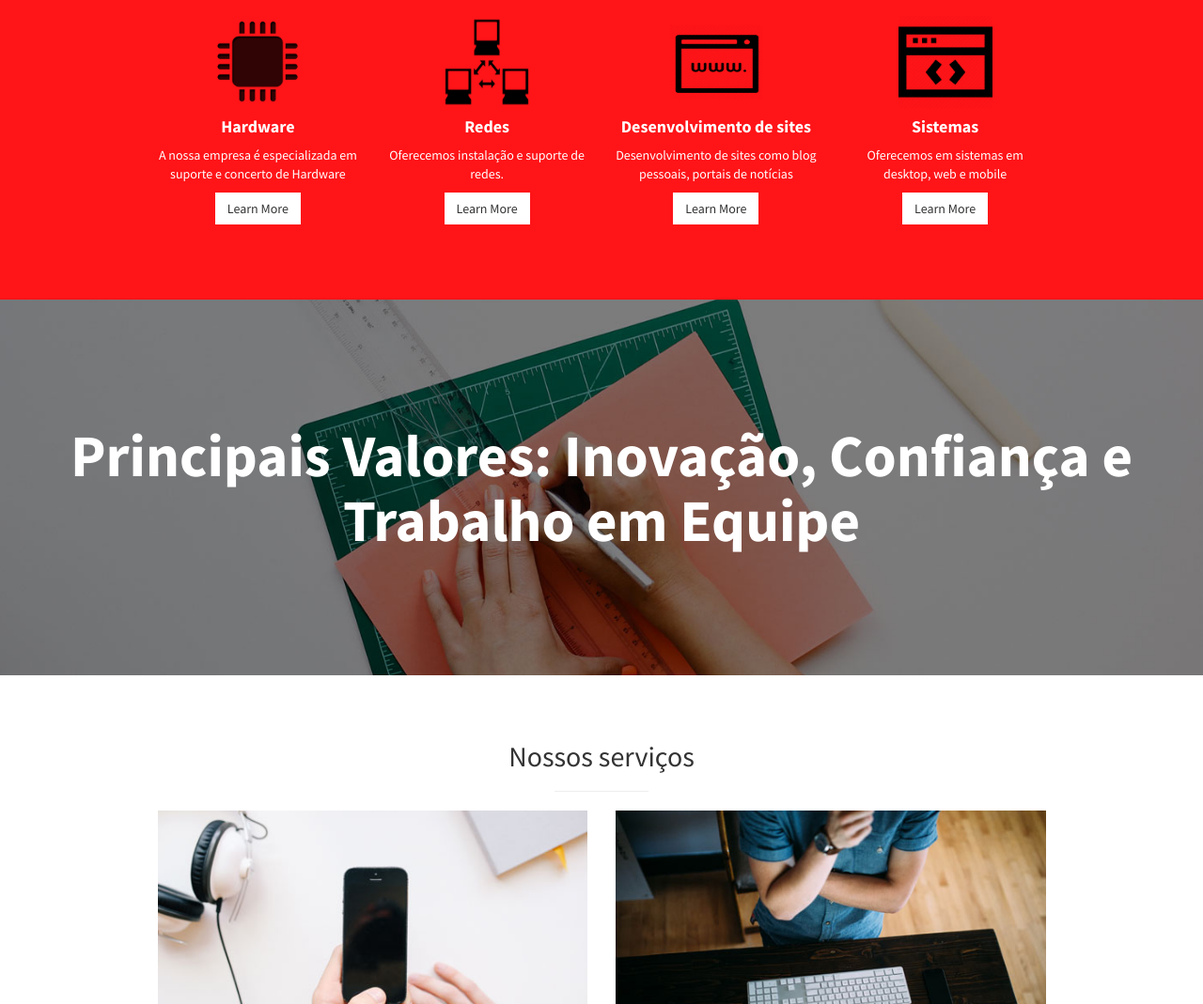
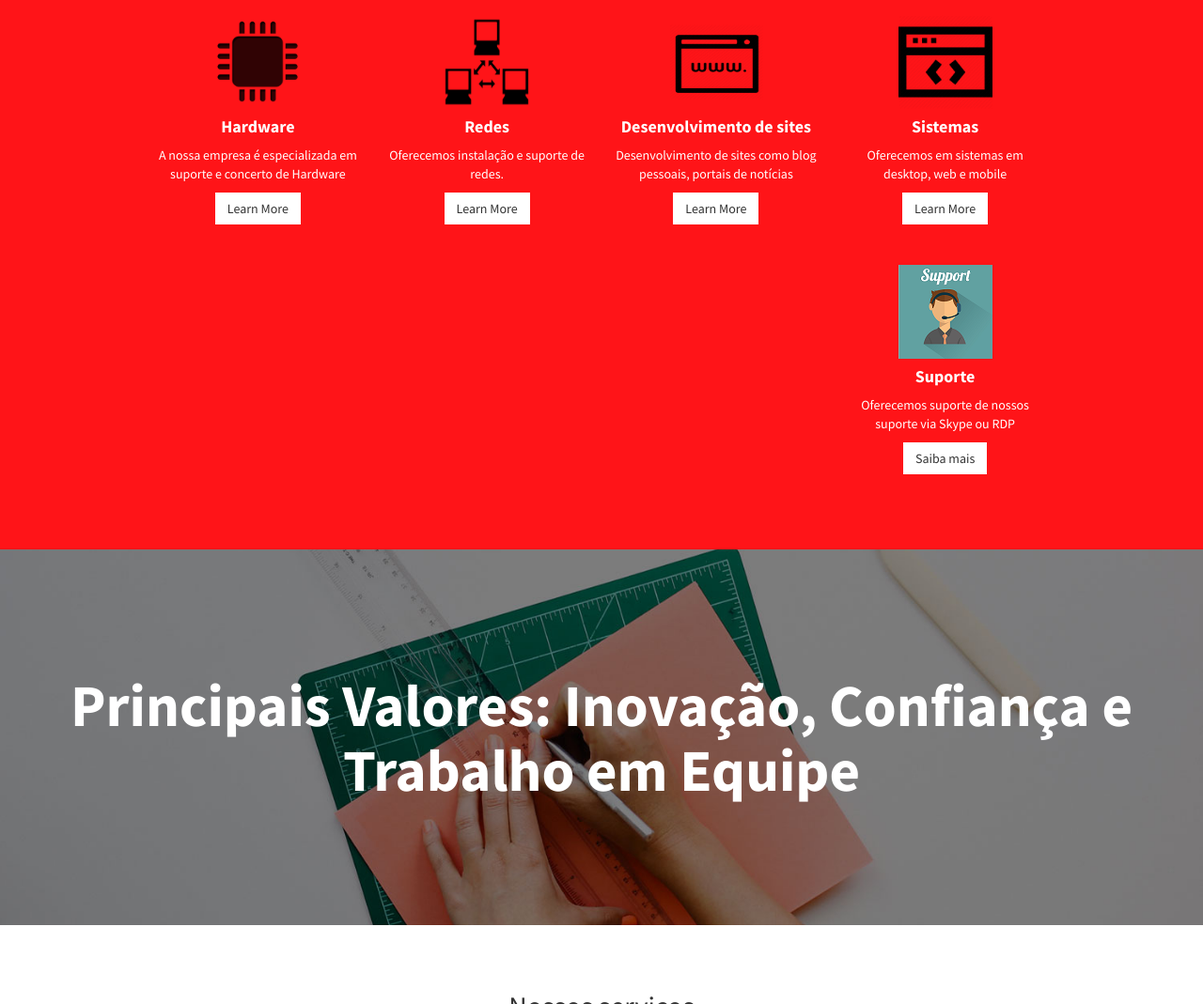
Before and after one commit to ariol01/BootMicrosInformatica, a plain HTML site: page index.html in a window 1280 px wide. Shown: the part 1153-2222 px from the top of the page at 94% size. Drawn offline with Linux system fonts and the light colour scheme.

Commit message:
pequenas alterações
adicionado aba de suporte de serviços oferecidos

```diff
--- a/index.html
+++ b/index.html
@@ -132,6 +132,17 @@
                                 </h4>
                                 <p>Oferecemos em sistemas em desktop, web e mobile</p>
                                 <a href="#" class="btn btn-light">Learn More</a>
+                            </div>
+						<div class="service-item">
+                                <span class="fa-stack fa-4x">
+
+                                <img src="img/suporte.png" width="100px" height="100px" alt=""/>
+                            </span>
+                                <h4>
+                                    <strong>Suporte</strong>
+                                </h4>
+                                <p>Oferecemos suporte de nossos suporte via Skype ou RDP </p>
+                                <a href="#" class="btn btn-light">Saiba mais</a>
                             </div>
                         </div>
                     </div>
```
Also changed, not shown: img/suporte.png (added).
